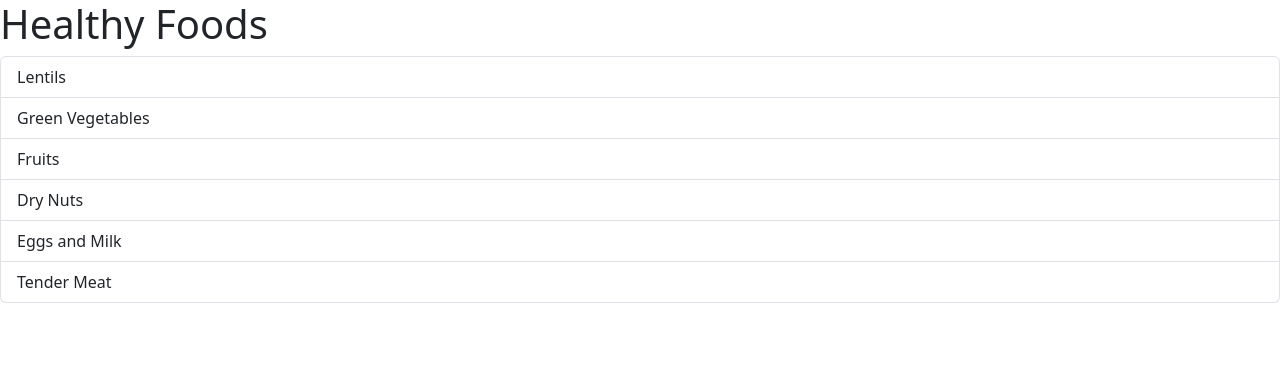
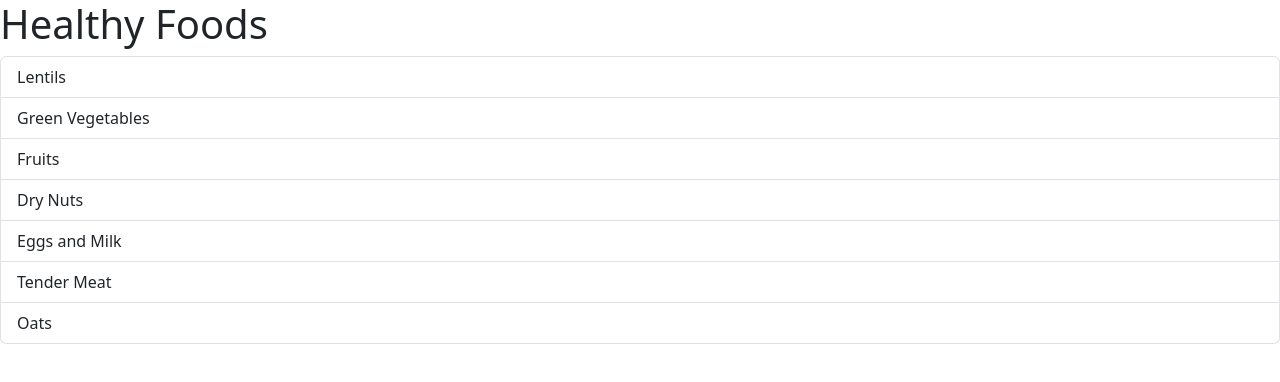
Before and after one commit to RehanDilawar/react-course, a React (Vite) app in the folder 04_Fragments/learning-fragments/: page / in a window 1280 px wide. Shown: the top 382 px of the page. Built offline with nearby package versions, Linux system fonts and the light colour scheme.

Commit message:
De-Structuring and Passing Data Via Props

```diff
--- a/04_Fragments/learning-fragments/src/App.jsx
+++ b/04_Fragments/learning-fragments/src/App.jsx
@@ -4,19 +4,20 @@ import FoodItems from "./components/FoodItems";
 import ErrorMessage from "./components/ErrorMessage";
 function App() {
   // let foodItems=[]
-  // let foodItems = [
-  //   "Lentils",
-  //   "Green Vegetables",
-  //   "Fruits",
-  //   "Dry Nuts",
-  //   "Eggs and Milk",
-  //   "Tender Meat"
-  // ];
+  let foodItems = [
+    "Lentils",
+    "Green Vegetables",
+    "Fruits",
+    "Dry Nuts",
+    "Eggs and Milk",
+    "Tender Meat",
+    "Oats"
+  ];
   return (
     <>
       <h1>Healthy Foods</h1>
-      <ErrorMessage></ErrorMessage>
-      <FoodItems></FoodItems>
+      <ErrorMessage items={foodItems}></ErrorMessage>
+      <FoodItems items={foodItems}></FoodItems>
     </>
   );
 }
--- a/04_Fragments/learning-fragments/src/components/ErrorMessage.jsx
+++ b/04_Fragments/learning-fragments/src/components/ErrorMessage.jsx
@@ -1,15 +1,8 @@
-const ErrorMessage = () =>{
-    let foodItems = [
-    "Lentils",
-    "Green Vegetables",
-    "Fruits",
-    "Dry Nuts",
-    "Eggs and Milk",
-    "Tender Meat"
-  ];
+const ErrorMessage = ({items}) =>{
+
   return (
     <>
-    {foodItems.length === 0 && <h3>I am still hungry</h3>}
+    {items.length === 0 && <h3>I am still hungry</h3>}
     </>
   )
 }
--- a/04_Fragments/learning-fragments/src/components/FoodItems.jsx
+++ b/04_Fragments/learning-fragments/src/components/FoodItems.jsx
@@ -1,18 +1,9 @@
-const FoodItems = () => {
-    let foodItems = [
-    "Lentils",
-    "Green Vegetables",
-    "Fruits",
-    "Dry Nuts",
-    "Eggs and Milk",
-    "Tender Meat"
-  ];
+import Item from "./Item";
+const FoodItems = ({items}) => {
   return (
     <ul className="list-group">
-      {foodItems.map((item) => (
-        <li key={item} className="list-group-item">
-          {item}
-        </li>
+      {items.map((item) => (
+        <Item key={item} FoodItem={item}></Item>
       ))}
     </ul>
   );
--- /dev/null
+++ b/04_Fragments/learning-fragments/src/components/Item.jsx
@@ -0,0 +1,4 @@
+const Item = ({FoodItem}) => {
+  return <li className="list-group-item">{FoodItem}</li>;
+};
+export default Item;
```
